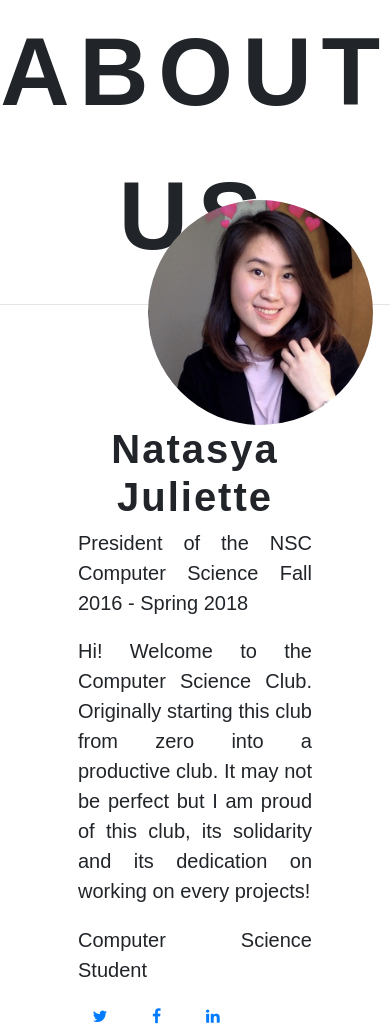
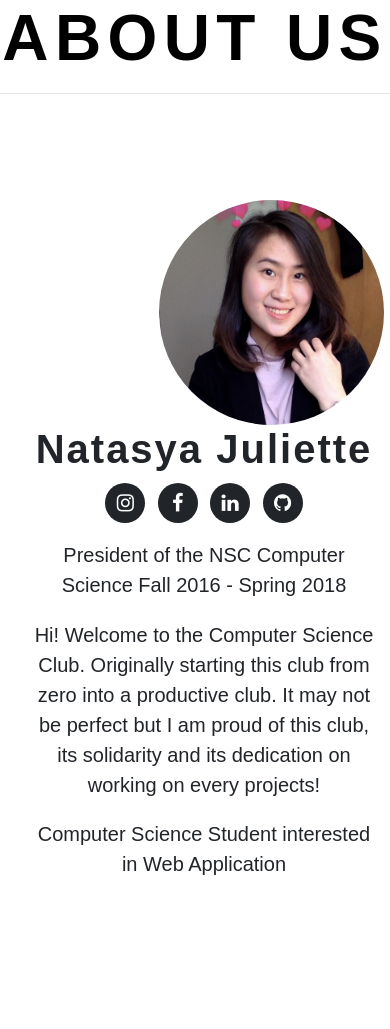
Before and after one commit to natasyajuliette/computerscienceclubwebsite, a plain HTML site: page about.html in a window 390 px wide. After the commit the page ends 882 px from the top, so only its background shows below. Drawn offline with nearby package versions, Linux system fonts and the light colour scheme.

Commit message:
Making the about_page

```diff
--- a/about.html
+++ b/about.html
@@ -25,38 +25,41 @@
     <div class="wrapper">
       <section class="members">
         <div class="members-president">
-          <div class="image-area">
+          <div class="image-area center">
             <img src="img/NatasyaJuliette.jpg"/>
           </div>
           <div class="text-box">
             <h3>Natasya Juliette</h3>
+            <ul class="list-inline mx-auto social-buttons">
+              <li class="list-inline-item">
+                <a href="https://www.instagram.com/natasyajuliette/">
+                  <i class="fa fa-instagram"></i>
+                </a>
+              </li>
+              <li class="list-inline-item">
+                <a href="https://www.facebook.com/natasya.julie">
+                  <i class="fa fa-facebook"></i>
+                </a>
+              </li>
+              <li class="list-inline-item">
+                <a href="https://www.linkedin.com/in/natasya-juliette-568198147/">
+                  <i class="fa fa-linkedin"></i>
+                </a>
+              </li>
+              <li class="list-inline-item">
+                <a href="https://github.com/natasyajuliette">
+                  <i class="fa fa-github"></i>
+                </a>
+              </li>
+            </ul>
             <p>President of the NSC Computer Science Fall 2016 - Spring 2018</p>
             <p>Hi! Welcome to the Computer Science Club. Originally starting
             this club from zero into a productive club. It may not be perfect
             but I am proud of this club, its solidarity and its dedication
             on working on every projects!</p>
-            <p>Computer Science Student</p>
-            <div
-            <ul class="list-inline mx-auto social-buttons">
-              <li class="list-inline-item ">
-                <a href="#">
-                  <i class="fa fa-twitter"></i>
-                </a>
-              </li>
-              <li class="list-inline-item">
-                <a href="#">
-                  <i class="fa fa-facebook"></i>
-                </a>
-              </li>
-              <li class="list-inline-item">
-                <a href="#">
-                  <i class="fa fa-linkedin"></i>
-                </a>
-              </li>
-            </ul>
-          </div>
+            <p>Computer Science Student interested in Web Application</p>
+
         </div>
-
       </section>
     </div>
   </body>
--- a/style_about.css
+++ b/style_about.css
@@ -57,7 +57,7 @@ header {
 .intro h1 {
   font-size: 6em;
   text-align: center;
-  color: ##000000;
+  color: #000000;
   text-transform: uppercase;
   letter-spacing: 0.1em;
   font-weight: 800;
@@ -68,24 +68,30 @@ header {
 hr {
     display: block;
     margin-top: 0.5em;
-    margin-bottom: 0.5em;
     border-style: inset;
     border-width: 1px;
 }
 
 .wrapper {
 	max-width: 960px;
-  margin: 0 auto;
   font-family: 'Montserrat', sans-serif;
   -webkit-animation-delay: 4s;
   animation-delay: 2s;
 }
 
+.text-box {
+  float: none;
+  text-align:center;
+  background-color: #fff;
+  height: 100%;
+	margin-left: 25%;
+	padding-right: 5%;
+	width: 100%;
+
+}
+
 .members-president {
 		height: 250px;
-		padding: 0 10%;
-		width: 80%;
-		margin-left: 10%;
 }
 
 .members-president h3 {
@@ -99,14 +105,11 @@ hr {
 }
 
 .members-president p {
-	text-align: justify;
+	text-align: center;
 	font-size: 1.25em;
 	padding: 0 0 1% 0;
 }
 
-.image-area {
-	margin-left: 30%;
-}
 
 img {
 	border-radius: 50%;
@@ -115,14 +118,20 @@ img {
 	border: 7px solid #fff;
 }
 
+.image-area {
+    display: block;
+    margin-left: 60%;
+    margin-right: 50%;
+    width: 50%;
+}
+
 ul.social-buttons {
-  margin-bottom: 0;
+  margin-bottom: 5%;
 }
 ul.social-buttons li a {
     font-size: 20px;
     line-height: 40px;
     display: block;
-  width: 40px;
     height: 40px;
     -webkit-transition: all 0.3s;
     -moz-transition: all 0.3s;
@@ -132,14 +141,54 @@ ul.social-buttons li a {
     outline: none;
     background-color: #212529;
 }
+
 ul.social-buttons li a:active, ul.social-buttons li a:focus, ul.social-buttons li a:hover {
   background-color: #fed136;
 }
 
 .fa {
-  font-size: 30px;
+  font-size: 20px;
   width: 40px;
-  text-align: center;
-  text-decoration: none;
-  margin: 5px 2px;
 }
+
+@media only screen and (max-width:1000px) {
+	.wrapper {
+		padding: 0% 4%;
+		max-width: inherit;
+	}
+
+	.image-area {
+		display: block;
+    margin-left: 40%;
+    margin-right: 50%;
+    width: 50%;
+	}
+
+	.text-box {
+		width: 100%;
+		height: auto;
+		margin-left: 5%;
+		padding-right: 5%;
+	}
+
+}
+
+@media only screen and (max-width:800px) {
+	.intro h1 {
+		font-size: 4em;
+		line-height: 1.2;
+	}
+	.intro h2 {
+		font-size: 1.8em;
+		padding-top: 3%;
+	}
+	.about p {
+		font-size: 1em;
+		line-height: 2;
+	}
+	footer {
+		height: 130px;
+		line-height: 1.3em;
+	}
+
+}
```
Lines whose indentation alone changed are shown as unchanged.
